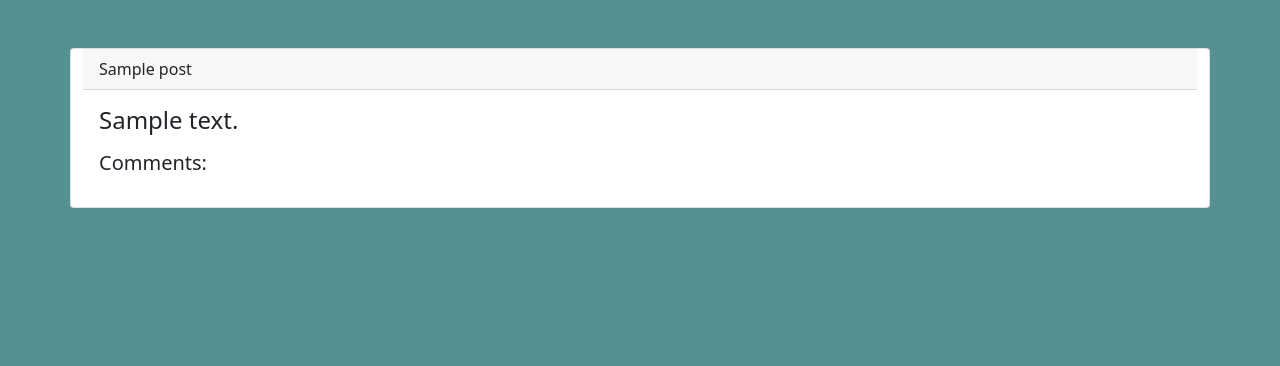
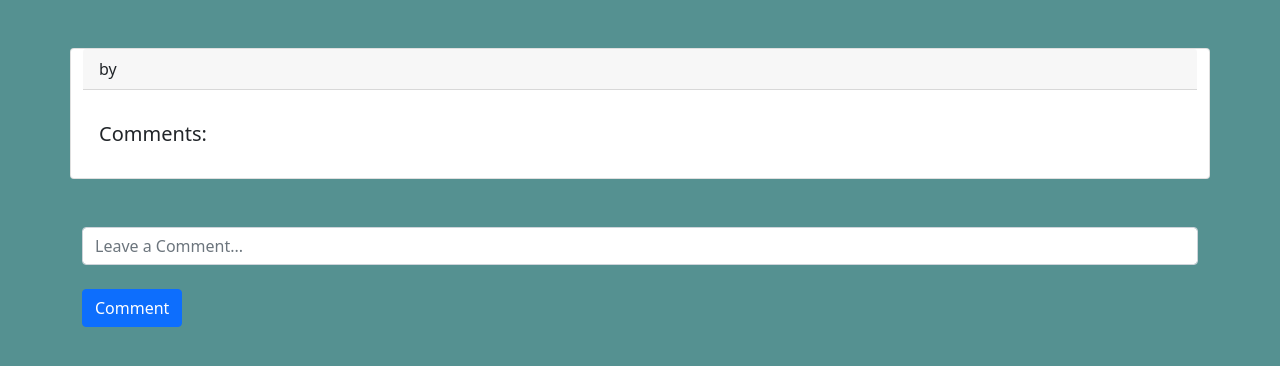
Before and after one commit to KKkaran/Football_Aficionado, a Node server app: template views/single-post.handlebars in a window 1280 px wide. Shown: the part 56-422 px from the top of the page. Run offline with Node 20, Linux system fonts and the light colour scheme; tables that the repository leaves empty hold one stand-in row (values such as "Sample post"); the template is opened without the code that fills it: values that come from a table or form of the project are taken from there, most other values are stand-ins (such as "Sample title", 1, 10 or a date in 2020); some libraries are stand-ins or nearby versions.

Commit message:
able to comment on post

```diff
--- /dev/null
+++ b/public/js/singlepost.js
@@ -0,0 +1,38 @@
+document.querySelector('.addComment').addEventListener('submit',async function(e){
+    e.preventDefault()
+
+    let comment_text = document.querySelector("#commentText").value.trim()
+    if(comment_text){
+        const res = await fetch("/api/users/session",{
+            method:'get'
+        }).then(d=>d.json()).then(f=>{
+            console.log(f)
+            let user_id = f.data.id;
+            let post_id = parseInt(window.location.href.split("/")[window.location.href.split("/").length-1])
+
+            const resp = fetch("/api/comments/",{
+                method:'post',
+                body:JSON.stringify({
+                    comment_text:comment_text,
+                    user_id:user_id,
+                    post_id:post_id
+                }),
+                headers: { 'Content-Type': 'application/json' }
+            })
+
+            if(resp.ok){
+                document.location.replace('/')
+            }else {
+                console.log("error in signing up")
+            }
+        })
+
+
+
+
+    }else{
+        console.log("please comment something")
+    }
+
+
+})
--- a/views/single-post.handlebars
+++ b/views/single-post.handlebars
@@ -1,13 +1,13 @@
 <br>
     <div class="container card">
             <div class="card-header">
-                {{post.title}}
+                <strong>{{updatedPost.post.title}}</strong> by <strong>{{updatedPost.post.user.username}}</strong>
             </div>
             <div class="card-body">
-                <h4 class="card-text">{{post.description}}</h4>
+                <h4 class="card-text">{{updatedPost.post.description}} </h4>
                 <div>
                     <p><h5>Comments:</h5>
-                    {{#each post.comments as |c|}}
+                    {{#each updatedPost.post.comments as |c|}}
                         {{c.comment_text}} ------- {{c.user.username}}
                         <br>
                     {{/each}}
@@ -15,3 +15,19 @@
                 </div>
             </div>
     </div>
+
+    <div class="container">
+        <form class="addComment">
+            <div class="form-group">
+                <br><br>
+                <input type="text" class="form-control" id="commentText" aria-describedby="emailHelp" placeholder="Leave a Comment..." required>
+            </div>
+        <br>
+            <button type="submit" class="btn btn-primary">Comment</button>
+        </form>
+
+
+    </div>
+
+
+<script src="/js/singlepost.js"></script>
```
Also changed, not shown: controllers/home-routes.js (+7 -3 lines).
